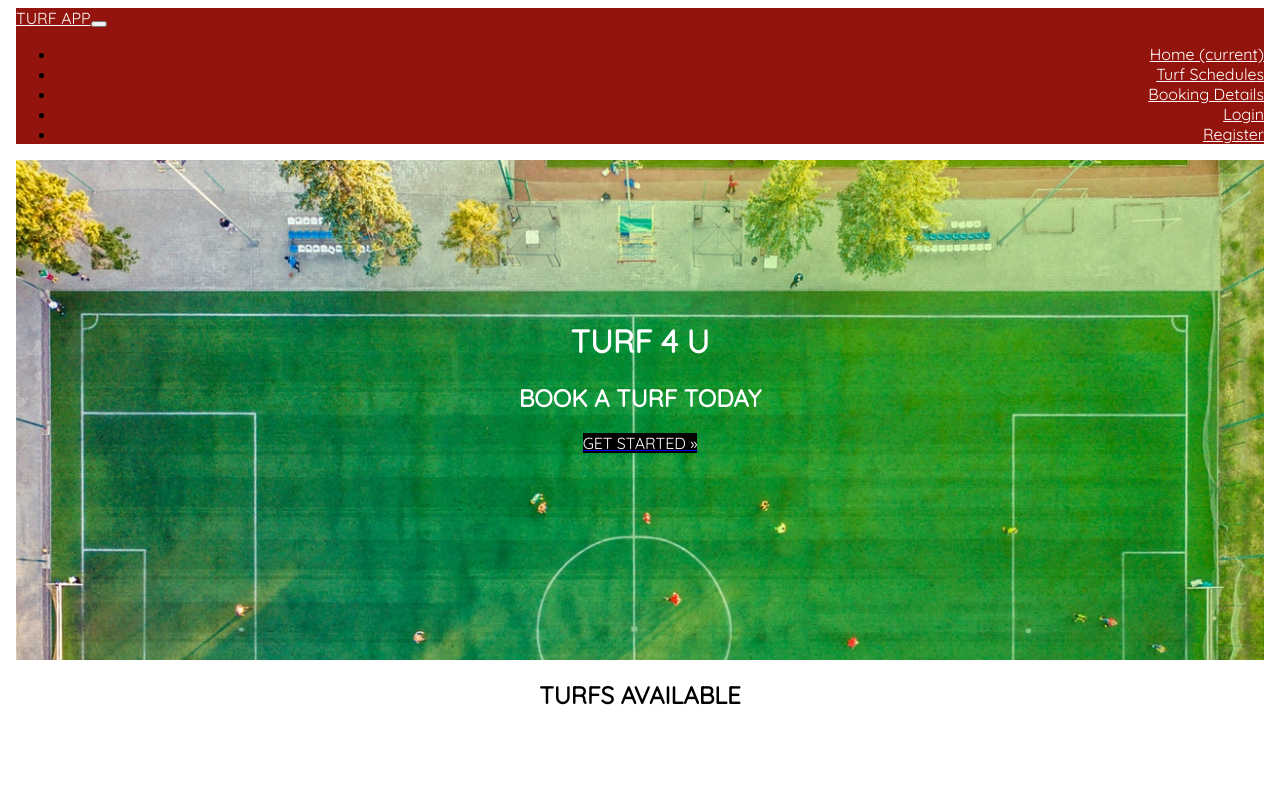
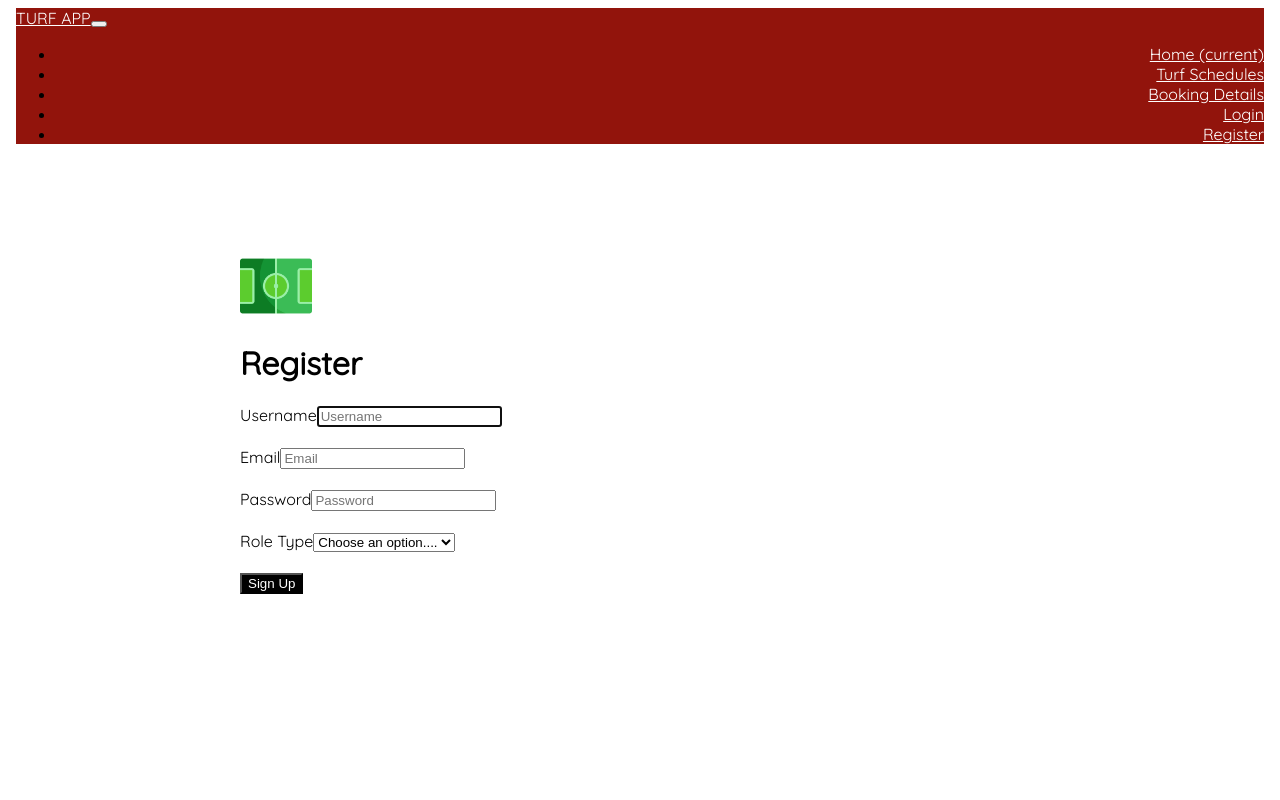
Before and after one commit to arondasamuel123/TurfApp, an Angular app: page /register in a window 1280 px wide. Before the commit this address led to /. Shown: the top 800 px of the page. Built offline with nearby package versions, Linux system fonts and the light colour scheme.

Commit message:
Updated register component

```diff
--- a/src/app/app-routing.module.ts
+++ b/src/app/app-routing.module.ts
@@ -1,10 +1,12 @@
 import { NgModule } from '@angular/core';
 import { Routes, RouterModule } from '@angular/router';
 import {HomeComponent} from './home/home.component';
+import { RegisterComponent } from './register/register.component';
 
 
 const routes: Routes = [
-  {path: '', component: HomeComponent}
+  {path: '', component: HomeComponent},
+  {path: 'register', component: RegisterComponent}
 ];
 
 @NgModule({
--- a/src/app/app.component.html
+++ b/src/app/app.component.html
@@ -11,9 +11,9 @@
 <body>
 <app-navbar></app-navbar>
 
-<!-- <router-outlet></router-outlet> -->
+<router-outlet></router-outlet>
 
-<app-home></app-home>
+<!-- <app-home></app-home> -->
 
 
 
--- a/src/app/app.module.ts
+++ b/src/app/app.module.ts
@@ -7,6 +7,7 @@ import { NavbarComponent } from './navbar/navbar.component';
 import { HomeComponent } from './home/home.component';
 import { TurfComponent } from './turf/turf.component';
 import { TournamentComponent } from './tournament/tournament.component';
+import { RegisterComponent } from './register/register.component';
 
 @NgModule({
   declarations: [
@@ -14,7 +15,8 @@ import { TournamentComponent } from './tournament/tournament.component';
     NavbarComponent,
     HomeComponent,
     TurfComponent,
-    TournamentComponent
+    TournamentComponent,
+    RegisterComponent
   ],
   imports: [
     BrowserModule,
--- a/src/app/navbar/navbar.component.html
+++ b/src/app/navbar/navbar.component.html
@@ -19,7 +19,7 @@
         <a class="nav-link" style="color: white;" href="#">Login</a>
       </li>
       <li class="nav-item">
-        <a class="nav-link" style="color: white;" href="#">Register</a>
+        <a class="nav-link" style="color: white;" routerLink='register'>Register</a>
       </li>
 
     </ul>
--- /dev/null
+++ b/src/app/register/register.component.css
@@ -0,0 +1,11 @@
+.form-signin {
+  width: 100%;
+  max-width: 800px;
+  padding: 30px;
+  margin: 0 auto;
+}
+
+.marginauto {
+  margin-right: auto;
+  display: block;
+}
--- /dev/null
+++ b/src/app/register/register.component.html
@@ -0,0 +1,30 @@
+<div class="container">
+  <br>
+  <br>
+  <br>
+  <form class="form-signin">
+    <img class="marginauto" src="../../assets/images/stadium.png" alt="" width="72" height="72">
+    <h1 class="h3 mb-3 font-weight-normal">Register</h1>
+    <label for="inputEmail" class="sr-only">Username</label>
+    <input type="email" id="inputEmail" class="form-control" placeholder="Username" required="" autofocus="">
+    <br>
+    <br>
+    <label for="inputEmail" class="sr-only">Email</label>
+    <input type="email" id="inputEmail" class="form-control" placeholder="Email" required="" autofocus="">
+    <br>
+    <br>
+    <label for="inputPassword" class="sr-only">Password</label>
+    <input type="password" id="inputPassword" class="form-control" placeholder="Password" required="">
+    <br>
+    <br>
+    <label for="inputEmail" class="sr-only">Role Type</label>
+    <select class="form-control">
+      <option>Choose an option....</option>
+      <option value="TU">Turf User</option>
+      <option value="TO">Turf Owner</option>
+    </select>
+    <br>
+    <br>
+    <button class="btn  btn-primary btn-block" type="submit" style="background-color: black;"><font style="color: white;">Sign Up</font></button>
+  </form>
+</div>
--- /dev/null
+++ b/src/app/register/register.component.ts
@@ -0,0 +1,15 @@
+import { Component, OnInit } from '@angular/core';
+
+@Component({
+  selector: 'app-register',
+  templateUrl: './register.component.html',
+  styleUrls: ['./register.component.css']
+})
+export class RegisterComponent implements OnInit {
+
+  constructor() { }
+
+  ngOnInit() {
+  }
+
+}
```
Also changed, not shown: 1 other file (tests, documents, lock files or other folders).
